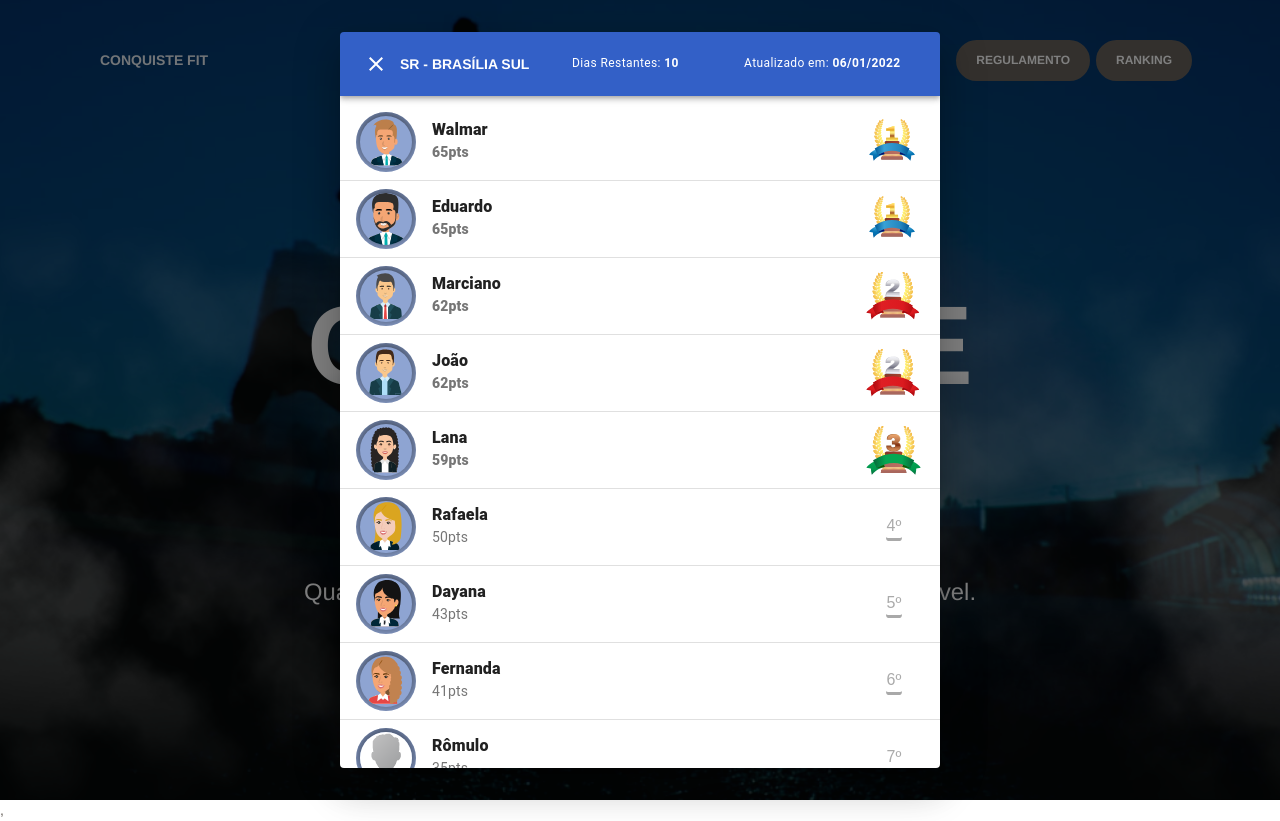
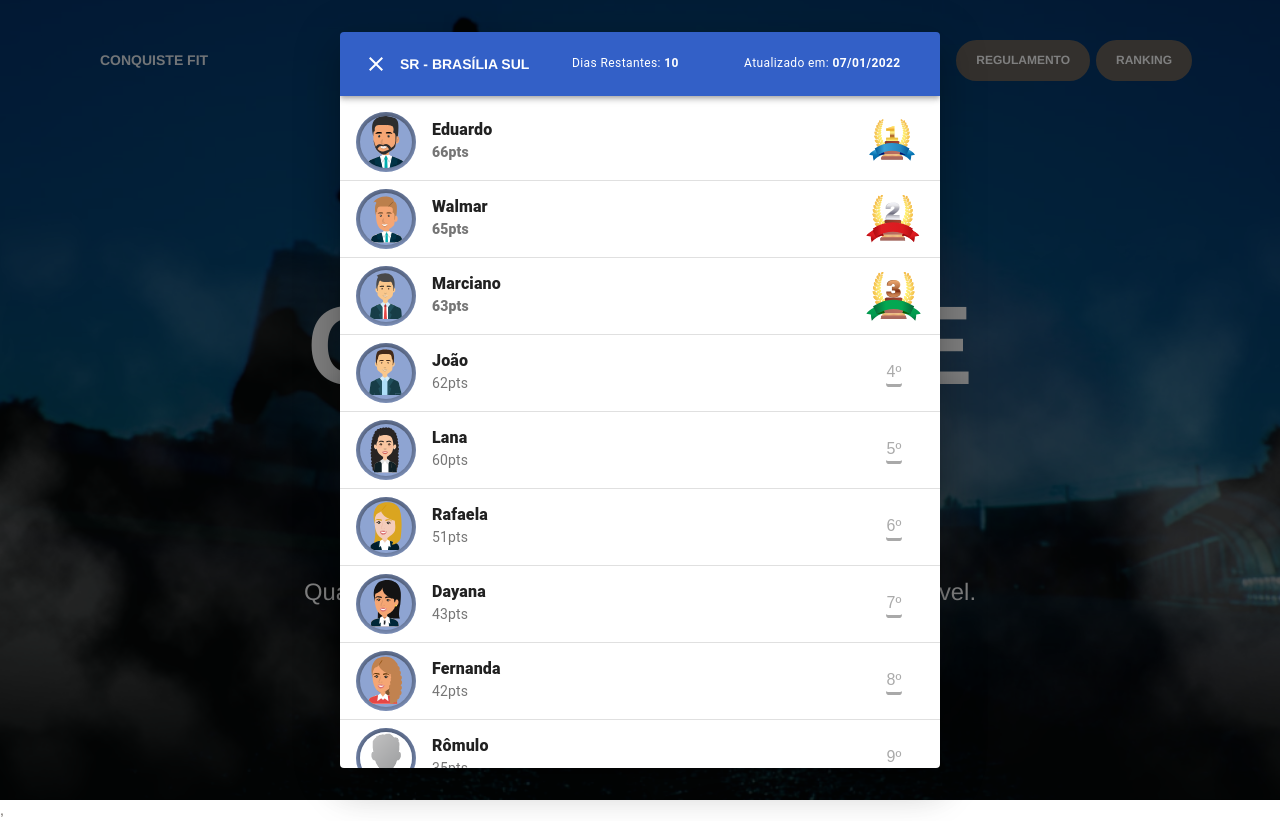
Before and after one commit to arthurfjadecastro/conquistefit, a React (Create React App) app: page /home in a window 1280 px wide. Both pictures are taken after a click on the button "RANKING". Built offline with nearby package versions, Linux system fonts and the light colour scheme.

Commit message:
Update points of ranking at 07/01/2022

```diff
--- a/src/views/Ranking.jsx
+++ b/src/views/Ranking.jsx
@@ -66,7 +66,7 @@ export default function Ranking({ open, handleClose }) {
       name: "Marciano",
       src: "/img/MARCIANO.svg",
       position: null,
-      pts: 62
+      pts: 63
     },
     {
       name: "Beth",
@@ -78,7 +78,7 @@ export default function Ranking({ open, handleClose }) {
       name: "Lana",
       src: "/img/LANA.svg",
       position: null,
-      pts: 59
+      pts: 60
     },
     {
       name: "Ramon",
@@ -121,13 +121,13 @@ export default function Ranking({ open, handleClose }) {
       name: "Rafaela",
       src: "/img/RAFAELA.svg",
       position: null,
-      pts: 50
+      pts: 51
     },
     {
       name: "Fernanda",
       src: "/img/FERNANDA.svg",
       position: null,
-      pts: 41
+      pts: 42
     },
     {
       name: "Kerson",
@@ -151,13 +151,13 @@ export default function Ranking({ open, handleClose }) {
       name: "Eduardo",
       src: "/img/Eduardo.svg",
       position: null,
-      pts: 65
+      pts: 66
     },
     {
       name: "Juliana",
       src: "/img/default-avatar.png",
       position: null,
-      pts: 19
+      pts: 20
     },
     {
       name: "Gilberto",
@@ -277,7 +277,7 @@ export default function Ranking({ open, handleClose }) {
               Dias Restantes:    <b> {diffDays}</b>
             </Typography>
             <Typography variant="caption" className={classes.title2}>
-              Atualizado em:    <b> {"06/01/2022"}</b>
+              Atualizado em:    <b> {"07/01/2022"}</b>
             </Typography>
           </Toolbar>
         </AppBar>
```
